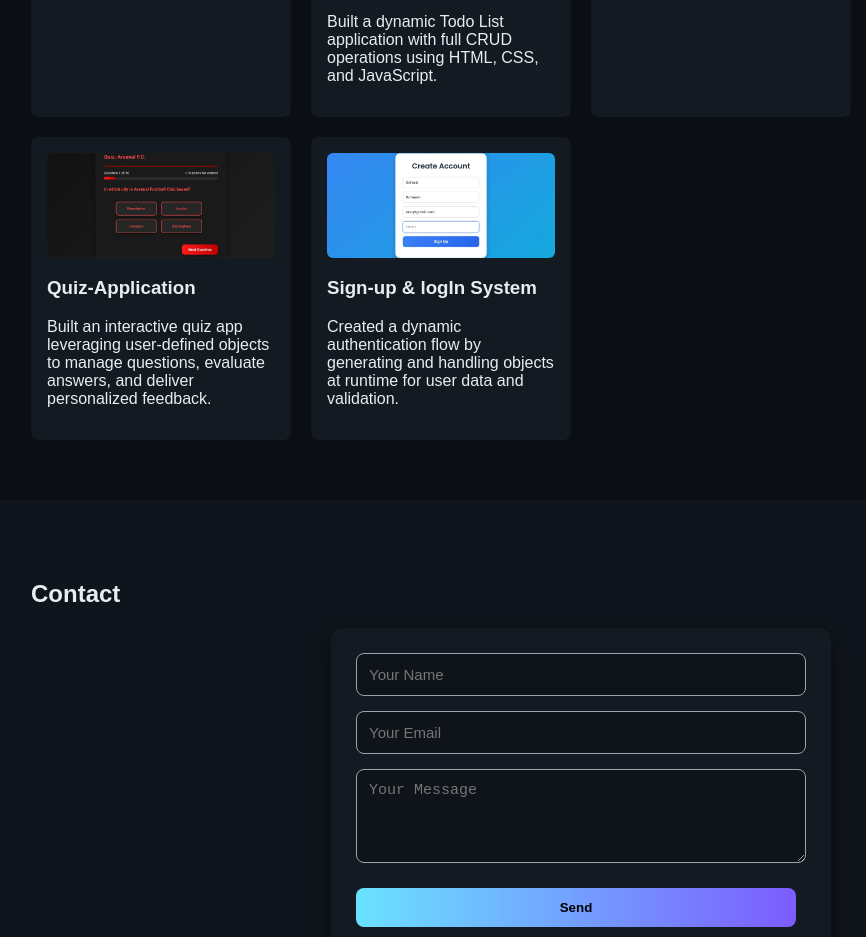
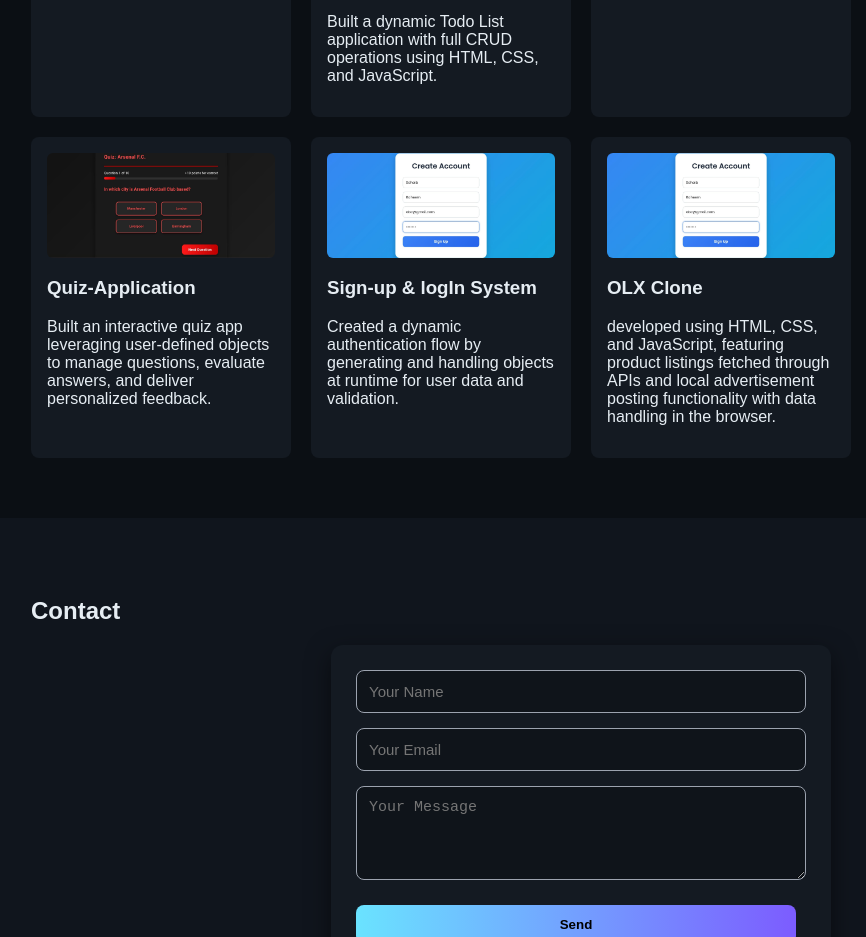
Before and after one commit to Sohaib-Raheem/portFolio, a plain HTML site: page index.html in a window 1280 px wide. Shown: the part 2700-3637 px from the top of the page, without its empty margins (59-925 px from the left). Drawn offline with Linux system fonts and the light colour scheme.

Commit message:
Add OLX Clone project card to index.html
Added a new project card for OLX Clone with details.

```diff
--- a/index.html
+++ b/index.html
@@ -221,6 +221,19 @@
             <p>Created a dynamic authentication flow by generating and handling objects at runtime for user data and validation.
             </p>
           </div>
+
+          <div class="card">
+            <a href="https://sohaib-raheem.github.io/OLX/"
+              ><img
+                src="assets/signup.jpg"
+                height="200px"
+                width="300px"
+                alt="Project 6"
+            /></a>
+            <h3>OLX Clone</h3>
+            <p>developed using HTML, CSS, and JavaScript, featuring product listings fetched through APIs and local advertisement posting functionality with data handling in the browser.
+            </p>
+          </div>
         </div>
       </div>
     </section>
```
